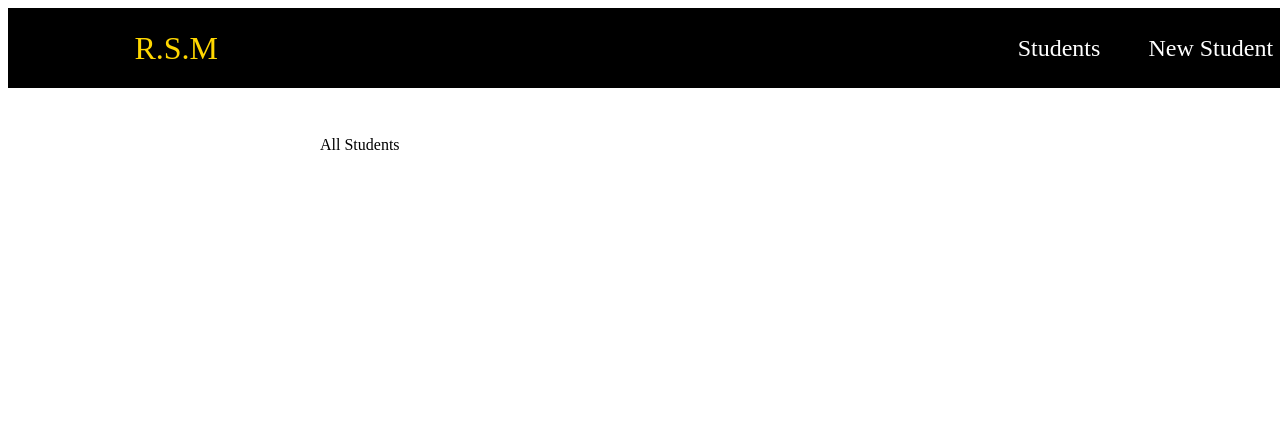
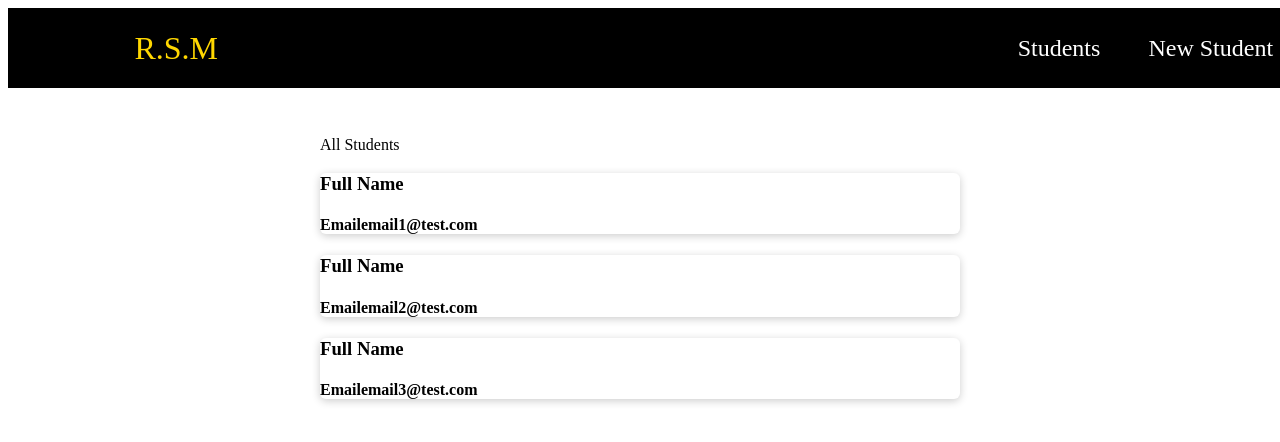
Before and after one commit to hassanedelbi/react-student-manager, a React (Create React App) app: page / in a window 1280 px wide. Shown: the top 442 px of the page. Built offline with nearby package versions, Linux system fonts and the light colour scheme; the HTML template or start-up script is replaced by a standard one.

Commit message:
added all students page props

```diff
--- a/src/components/students/Student.js
+++ b/src/components/students/Student.js
@@ -1,12 +1,10 @@
 import Card from '../ui/Card';
-const Student = () => {
+const Student = (props) => {
 	return (
 		<li>
 			<Card>
-				<h3>Full Name</h3>
-				<h4>Email</h4>
-				<h4>Location</h4>
-				<h4>Department</h4>
+				<h3>Full Name{props.name}</h3>
+				<h4>Email{props.email}</h4>
 			</Card>
 		</li>
 	);
--- a/src/components/students/StudentList.js
+++ b/src/components/students/StudentList.js
@@ -0,0 +1,13 @@
+import Student from './Student';
+import classes from './StudentList.module.css';
+const StudentList = (props) => {
+	return (
+		<ul className={classes.list}>
+			{props.students.map((student) => (
+				<Student key={student.id} id={student.id} email={student.email} />
+			))}
+		</ul>
+	);
+};
+
+export default StudentList;
--- /dev/null
+++ b/src/components/students/StudentList.module.css
@@ -0,0 +1,5 @@
+.list {
+	list-style: none;
+	margin: 0;
+	padding: 0;
+}
--- a/src/pages/AllStudents.js
+++ b/src/pages/AllStudents.js
@@ -1,7 +1,30 @@
 import React from 'react';
+import StudentList from '../components/students/StudentList';
 
 const AllStudentsPage = () => {
-	return <div>All Students</div>;
+	const students = [
+		{
+			id: '1',
+			name: 'Name1',
+			email: 'email1@test.com',
+		},
+		{
+			id: '2',
+			name: 'Name2',
+			email: 'email2@test.com',
+		},
+		{
+			id: '3',
+			name: 'Name3',
+			email: 'email3@test.com',
+		},
+	];
+	return (
+		<div>
+			All Students
+			<StudentList students={students} />
+		</div>
+	);
 };
 
 export default AllStudentsPage;
```
